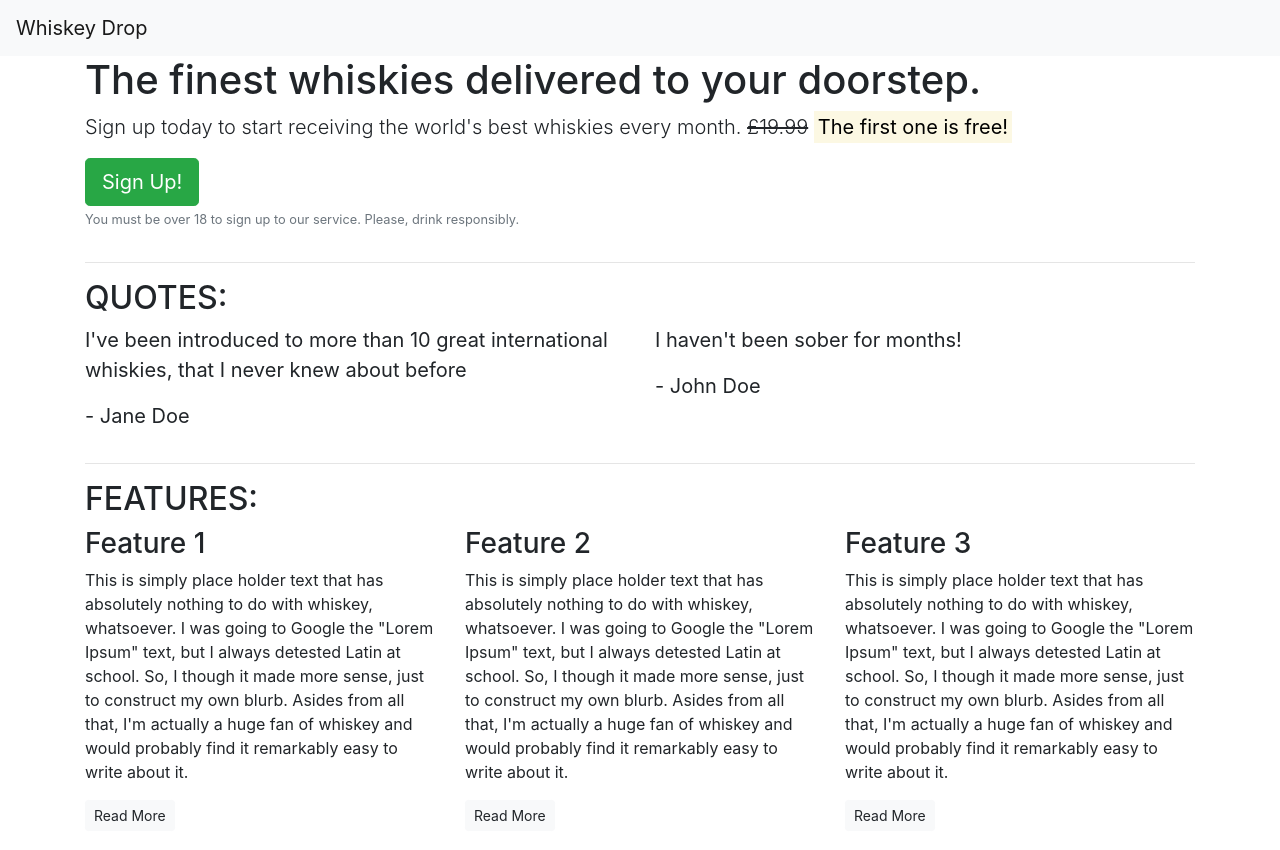
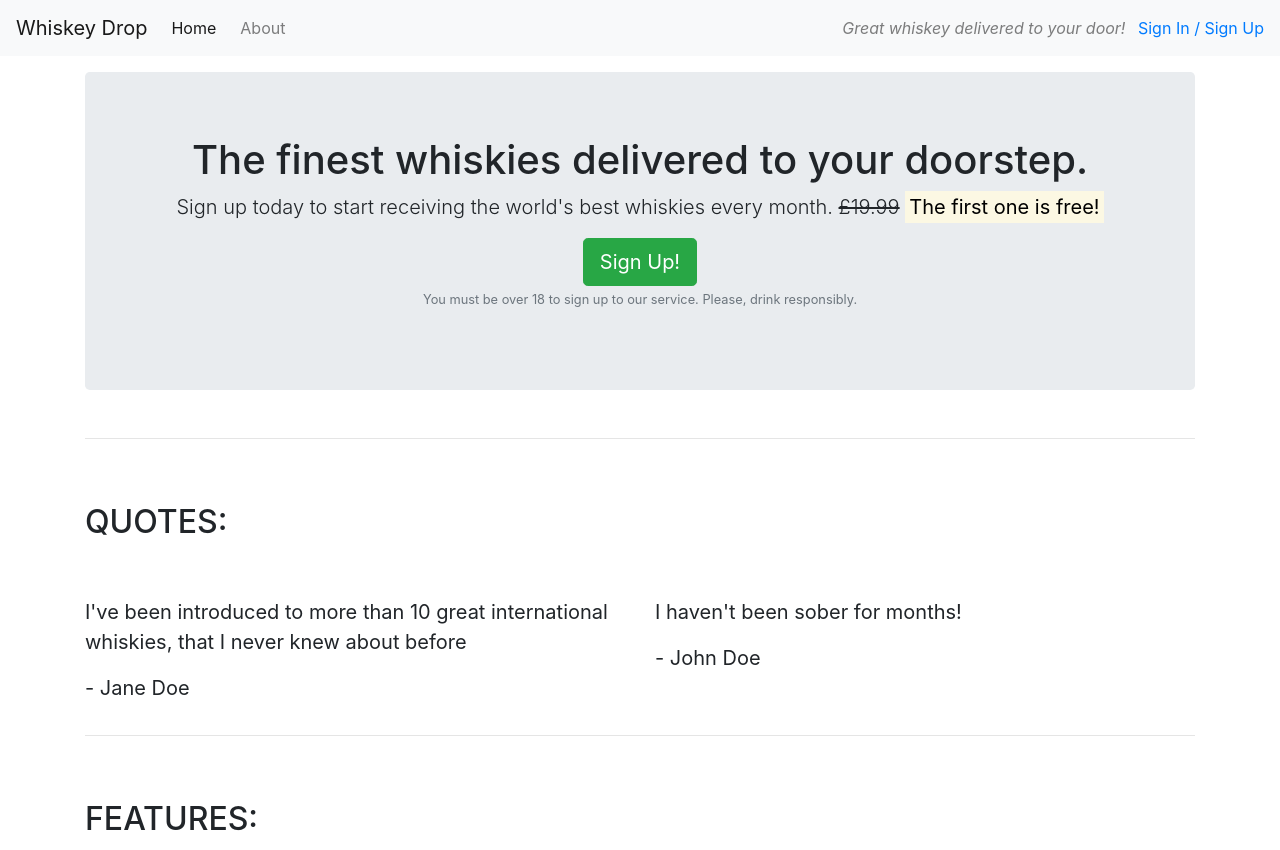
Before and after one commit to craigfda/Bootstrap_practice, a plain HTML site: page index.html in a window 1280 px wide. Shown: the top 850 px of the page. Drawn offline with nearby package versions, Linux system fonts and the light colour scheme.

Commit message:
further bootstrap styles added

```diff
--- a/index.html
+++ b/index.html
@@ -12,18 +12,28 @@
     <nav class="navbar navbar-light bg-light navbar-expand-sm">
         <a href="/" class="navbar-brand">Whiskey Drop</a>
         <ul class="navbar-nav mr-auto">
-        <li class="active nav-item mr-2">
+            <li class="active nav-item mr-2"><a class="nav-link" href="/">Home</a></li>
+            <li class="nav-item mr-2"><a class="nav-link" href="/about">About</a></li>
+            <li class="nav-item mr-2 d-block d-sm-none"><a class="nav-link" href="/login">Sign In / Sign Up</a></li>
         </ul>
+        <div class="d-none d-md-block">
+            <p class="navbar-text my-auto mr-2"><i>Great whiskey delivered to your door!</i></p>
+            <a href="/login">Sign In / Sign Up</a>
+        </div>
+
     </nav>
-    <article class="container">
+    <article class="container mt-3">
 
         <!--Callout-->
         <div class="row">
             <div class="col-12">
-                <section class="callout">
+                <section class="callout jumbotron text-center">
                     <h1>The finest whiskies delivered to your doorstep.</h1>
                     <p class="lead">Sign up today to start receiving the world's best whiskies every month.
-                    <s>£19.99</s> <strong><mark>The first one is free!</mark></strong>
+                        <s class="d-none d-sm-inline">£19.99</s>
+                        <span class="d-inline d-sm-none"><br></span>
+                        <strong><mark>The first one is free!</mark></strong>
+
                     </p>
                     <button class="btn btn-success btn-lg">Sign Up!</button>
                     <p class="text-muted"><small>You must be over 18 to sign up to our service. Please, drink responsibly.</small></p>
@@ -36,7 +46,7 @@
         <!--Quotes-->
         <section class="quote">
             <div class="row">
-                <div class="col-12">
+                <div class="col-12 my-5">
                     <h2 class="text-uppercase">Quotes:</h2>
                 </div>
             </div>
@@ -61,7 +71,7 @@
         <!--Feature -->
         <section class="features">
             <div class="row">
-                <div class="col-12">
+                <div class="col-12 my-5">
                      <h2 class="text-uppercase">Features:</h2>
                 </div>
             </div>
```
